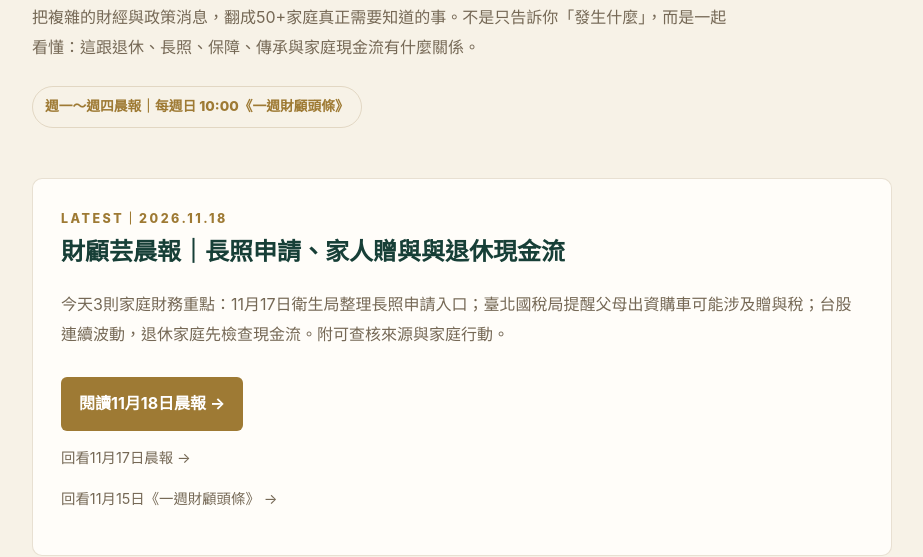
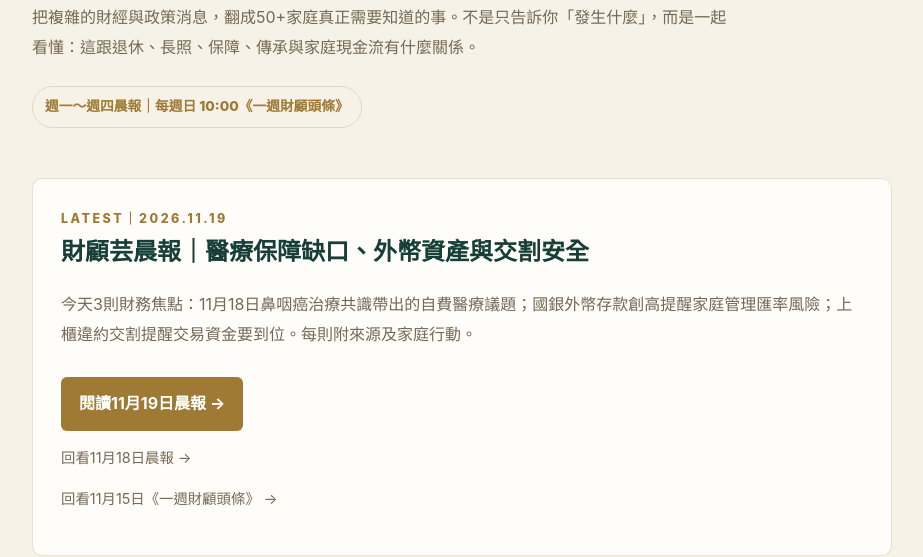
Before and after one commit to angie26501-lgtm/yunplan, a plain HTML site: page morning/index.html in a window 1280 px wide. Shown: the part 251-808 px from the top of the page, without its empty margins (178-1101 px from the left). Drawn offline with Linux system fonts and the light colour scheme.

Commit message:
財顧芸晨報 2026-11-19：更新 morning/index.html

```diff
--- a/morning/index.html
+++ b/morning/index.html
@@ -15,7 +15,7 @@
 <header class="top"><div class="wrap"><a class="brand" href="/">財顧芸｜50+人生選擇權</a><a class="back" href="/">回首頁 →</a></div></header>
 <main>
 <section class="hero"><div class="wrap"><div class="eyebrow">FINANCIAL BRIEF</div><h1>財顧芸晨報</h1><p>把複雜的財經與政策消息，翻成50+家庭真正需要知道的事。不是只告訴你「發生什麼」，而是一起看懂：這跟退休、長照、保障、傳承與家庭現金流有什麼關係。</p><span class="badge">週一～週四晨報｜每週日 10:00《一週財顧頭條》</span></div></section>
-<section class="wrap"><div class="latest"><div class="eyebrow">LATEST｜2026.11.18</div><h2>財顧芸晨報｜長照申請、家人贈與與退休現金流</h2><p>今天3則家庭財務重點：11月17日衛生局整理長照申請入口；臺北國稅局提醒父母出資購車可能涉及贈與稅；台股連續波動，退休家庭先檢查現金流。附可查核來源與家庭行動。</p><a class="btn" href="/morning/2026-11-18.html">閱讀11月18日晨報 →</a><p style="font-size:.9rem"><a href="/morning/2026-11-17.html">回看11月17日晨報 →</a></p><p style="font-size:.9rem"><a href="/morning/weekly-2026-11-15.html">回看11月15日《一週財顧頭條》 →</a></p></div></section>
+<section class="wrap"><div class="latest"><div class="eyebrow">LATEST｜2026.11.19</div><h2>財顧芸晨報｜醫療保障缺口、外幣資產與交割安全</h2><p>今天3則財務焦點：11月18日鼻咽癌治療共識帶出的自費醫療議題；國銀外幣存款創高提醒家庭管理匯率風險；上櫃違約交割提醒交易資金要到位。每則附來源及家庭行動。</p><a class="btn" href="/morning/2026-11-19.html">閱讀11月19日晨報 →</a><p style="font-size:.9rem"><a href="/morning/2026-11-18.html">回看11月18日晨報 →</a></p><p style="font-size:.9rem"><a href="/morning/weekly-2026-11-15.html">回看11月15日《一週財顧頭條》 →</a></p></div></section>
 <section class="section"><div class="wrap"><h2>每一期都回答三件事</h2><div class="grid"><div class="card"><b>01｜發生什麼</b>挑選真正會影響退休家庭決策的政策、制度與重要變化。</div><div class="card"><b>02｜跟我有什麼關係</b>把新聞翻成家庭語言：現金流、保障、照顧責任、資產安排可能受到什麼影響。</div><div class="card"><b>03｜下一步可以做什麼</b>每則都留下一個可立即盤點、討論或查核的家庭行動。</div></div></div></section>
 <section class="wrap"><div class="funnel"><div class="eyebrow">NEXT STEP</div><h2>看懂消息之後，更重要的是回到你自己的家庭。</h2><p>每個人的退休現金流、保單、房產、長照責任與傳承安排都不同。晨報與週報提供的是觀念與提醒；真正的規劃，要回到你的數字與家庭情境。</p><a class="btn line" href="https://lin.ee/ODLCoJB" target="_blank" rel="noopener">加入財顧芸LINE@｜預約一對一家庭財務盤點</a></div></section>
 </main>
```
